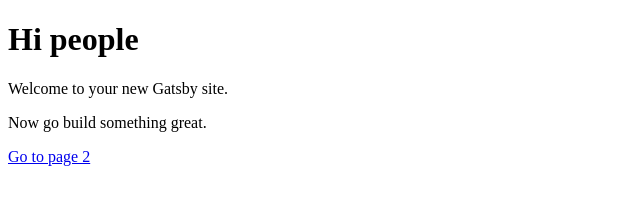
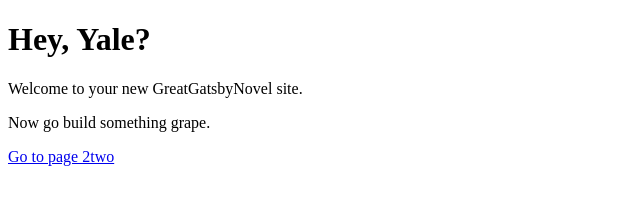
Before and after one commit to yaelsprikut/myGatsbyProj, a Gatsby site: page / in a window 1280 px wide. Shown: the whole page, without its empty margins (0-640 px from the left). Built offline with nearby package versions, Linux system fonts and the light colour scheme; Gatsby itself is replaced by a stand-in of ours.

Commit message:
changed homepage

```diff
--- a/src/pages/index.js
+++ b/src/pages/index.js
@@ -3,10 +3,10 @@ import Link from 'gatsby-link'
 
 const IndexPage = () => (
   <div>
-    <h1>Hi people</h1>
-    <p>Welcome to your new Gatsby site.</p>
-    <p>Now go build something great.</p>
-    <Link to="/page-2/">Go to page 2</Link>
+    <h1>Hey, Yale?</h1>
+    <p>Welcome to your new GreatGatsbyNovel site.</p>
+    <p>Now go build something grape.</p>
+    <Link to="/page-2/">Go to page 2two</Link>
   </div>
 )
 
```
